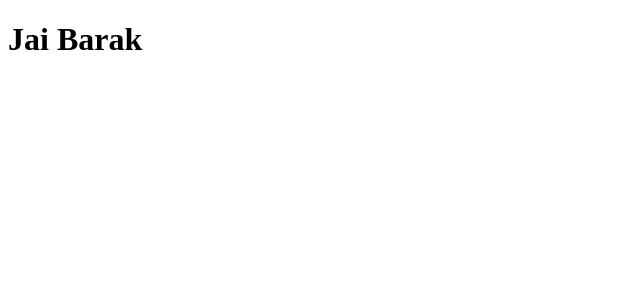
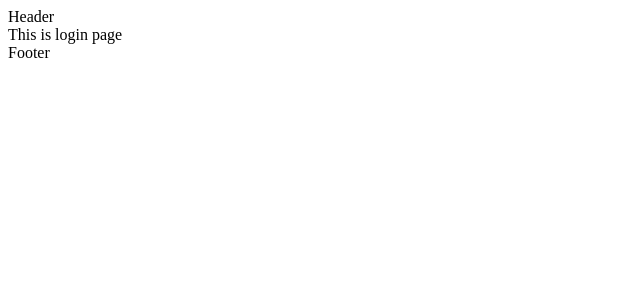
Before and after one commit to Barak-Hostel/barak-website, a React (Create React App) app: page /login in a window 1280 px wide. Shown: the top 300 px of the page, without its empty margins (0-640 px from the left). Built offline with nearby package versions, Linux system fonts and the light colour scheme.

Commit message:
file struture setup

```diff
--- a/package.json
+++ b/package.json
@@ -8,6 +8,7 @@
     "@testing-library/user-event": "^13.5.0",
     "react": "^17.0.2",
     "react-dom": "^17.0.2",
+    "react-router-dom": "^6.2.1",
     "react-scripts": "5.0.0",
     "web-vitals": "^2.1.4"
   },
--- a/src/App.js
+++ b/src/App.js
@@ -1,9 +1,22 @@
+import Home from "./pages/Home/Home";
+import Login from "./pages/Auth/Login";
+import Header from "./parts/Header/Header";
+import Footer from "./parts/Footer/Footer";
+import { BrowserRouter as Router, Routes, Route } from "react-router-dom";
+
 function App() {
-  return (
-    <div className="App">
-      <h1>Jai Barak</h1>
-    </div>
-  );
+    return (
+        <div className="App">
+            <Router>
+                <Header />
+                <Routes>
+                    <Route path="/" element={<Home />} />
+                    <Route path="/login" element={<Login />} />
+                </Routes>
+                <Footer />
+            </Router>
+        </div>
+    );
 }
 
 export default App;
--- /dev/null
+++ b/src/pages/Auth/Login.js
@@ -0,0 +1,7 @@
+import React from "react";
+
+const Login = () => {
+    return <div>This is login page</div>;
+};
+
+export default Login;
--- /dev/null
+++ b/src/pages/Home/Home.js
@@ -0,0 +1,7 @@
+import React from "react";
+
+const Home = () => {
+    return <div>This is home page</div>;
+};
+
+export default Home;
--- /dev/null
+++ b/src/parts/Footer/Footer.js
@@ -0,0 +1,7 @@
+import React from "react";
+
+const Footer = () => {
+    return <div>Footer</div>;
+};
+
+export default Footer;
--- /dev/null
+++ b/src/parts/Header/Header.js
@@ -0,0 +1,7 @@
+import React from "react";
+
+const Header = () => {
+    return <div>Header</div>;
+};
+
+export default Header;
```
Also changed, not shown: 2 other files (tests, documents, lock files or other folders).
